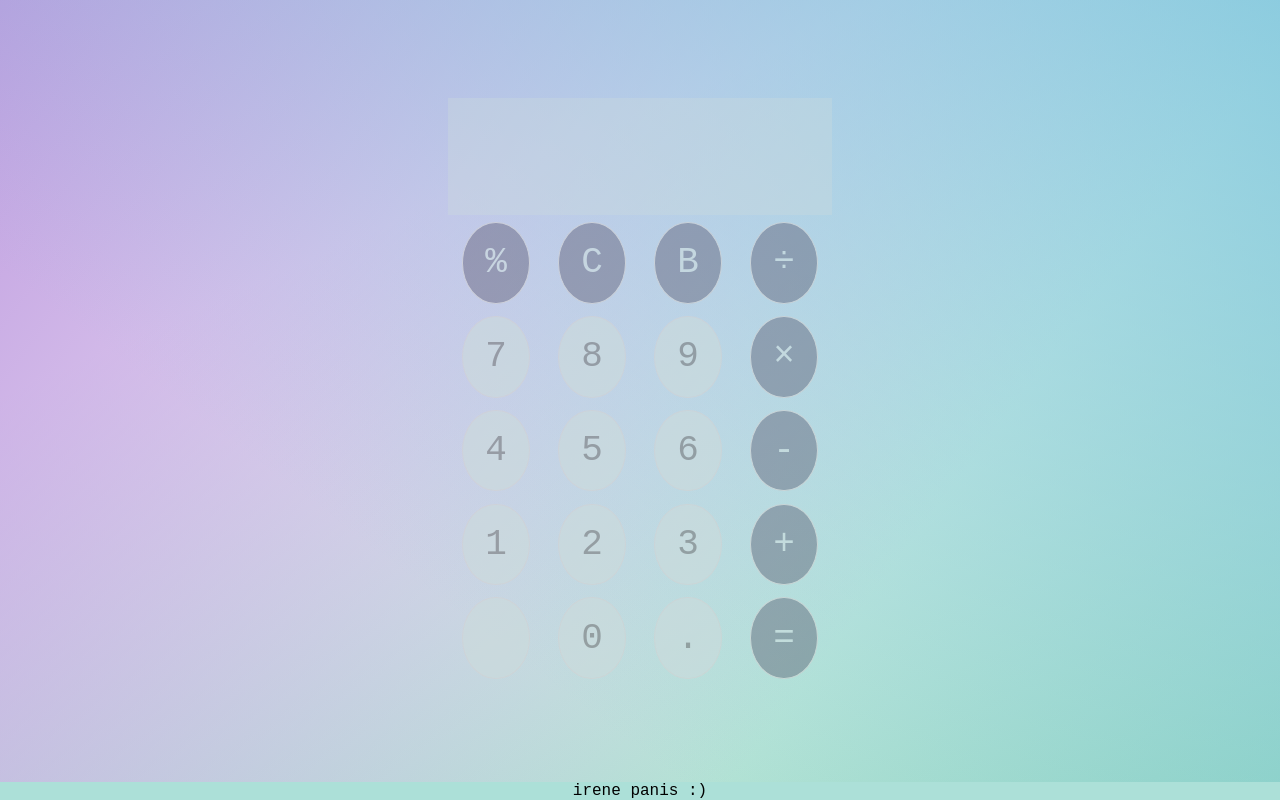
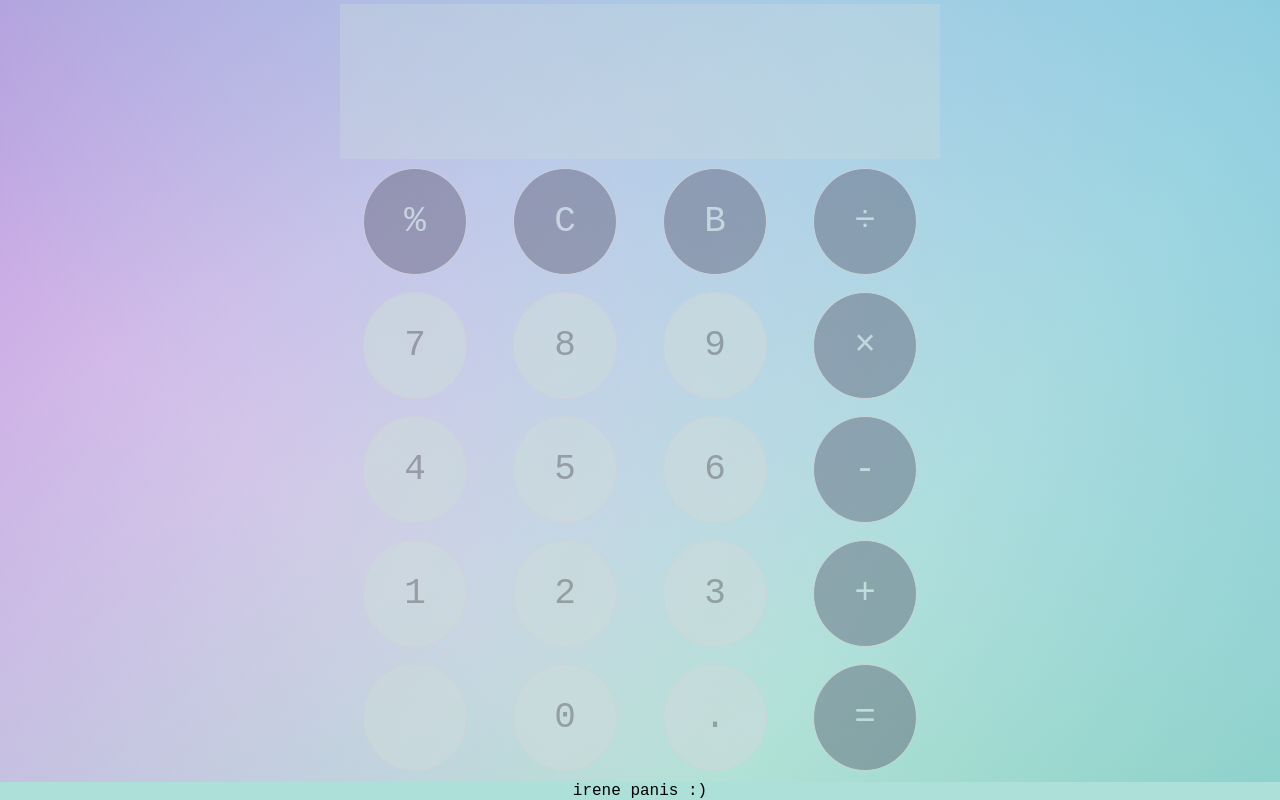
Before and after one commit to irene-panis/calculator, a plain HTML site: page index.html in a window 1280 px wide. Drawn offline with Linux system fonts and the light colour scheme.

Commit message:
Fix sizing

```diff
--- a/style.css
+++ b/style.css
@@ -25,9 +25,10 @@ footer {
 }
 
 .calculator {
-  height: 75%;
-  width: 30%;
+  height: 775px;
+  width: 600px;
   opacity: 0.6;
+  flex: 0 1 auto;
 }
 
 #answer {
@@ -39,6 +40,7 @@ footer {
   justify-content: flex-end;
   align-items: flex-end;
   font-size: 80px;
+  overflow: hidden;
 }
 
 #input-box {
```
